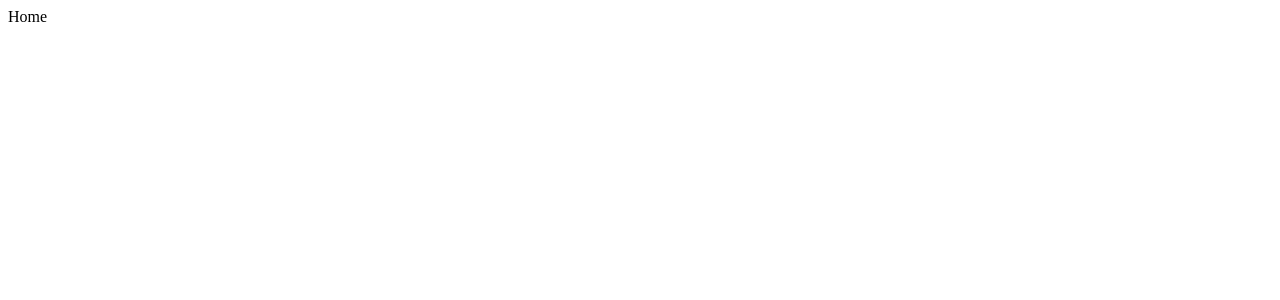
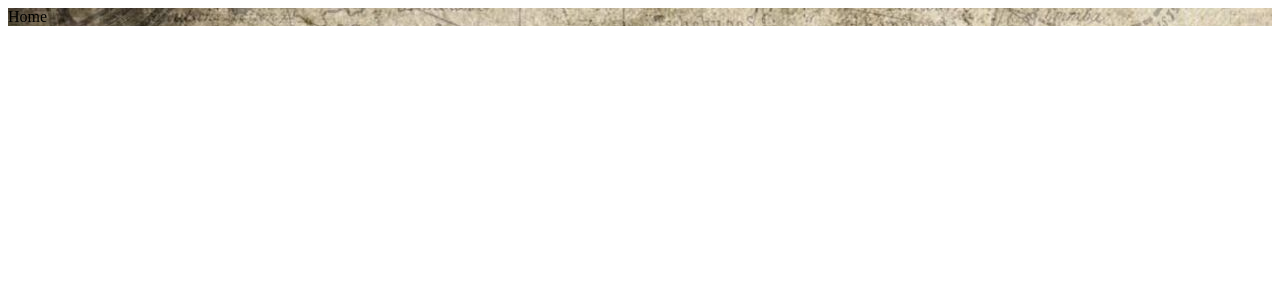
Before and after one commit to karimsalhi/erac-project, a React (Vite) app in the folder game-erac/: page / in a window 1280 px wide. Shown: the top 300 px of the page. Built offline with nearby package versions, Linux system fonts and the light colour scheme.

Commit message:
Added background image

```diff
--- a/game-erac/src/components/Home/Home.tsx
+++ b/game-erac/src/components/Home/Home.tsx
@@ -1,5 +1,14 @@
-import React from "react";
+import step1 from "../../assets/step1.jpg";
 
 export default function Home() {
-  return <div>Home</div>;
+  return (
+    <div
+      style={{
+        backgroundImage: `url(${step1})`,
+        // Insert Here
+      }}
+    >
+      Home
+    </div>
+  );
 }
```
Also changed, not shown: game-erac/src/assets/step1.jpg (added).
